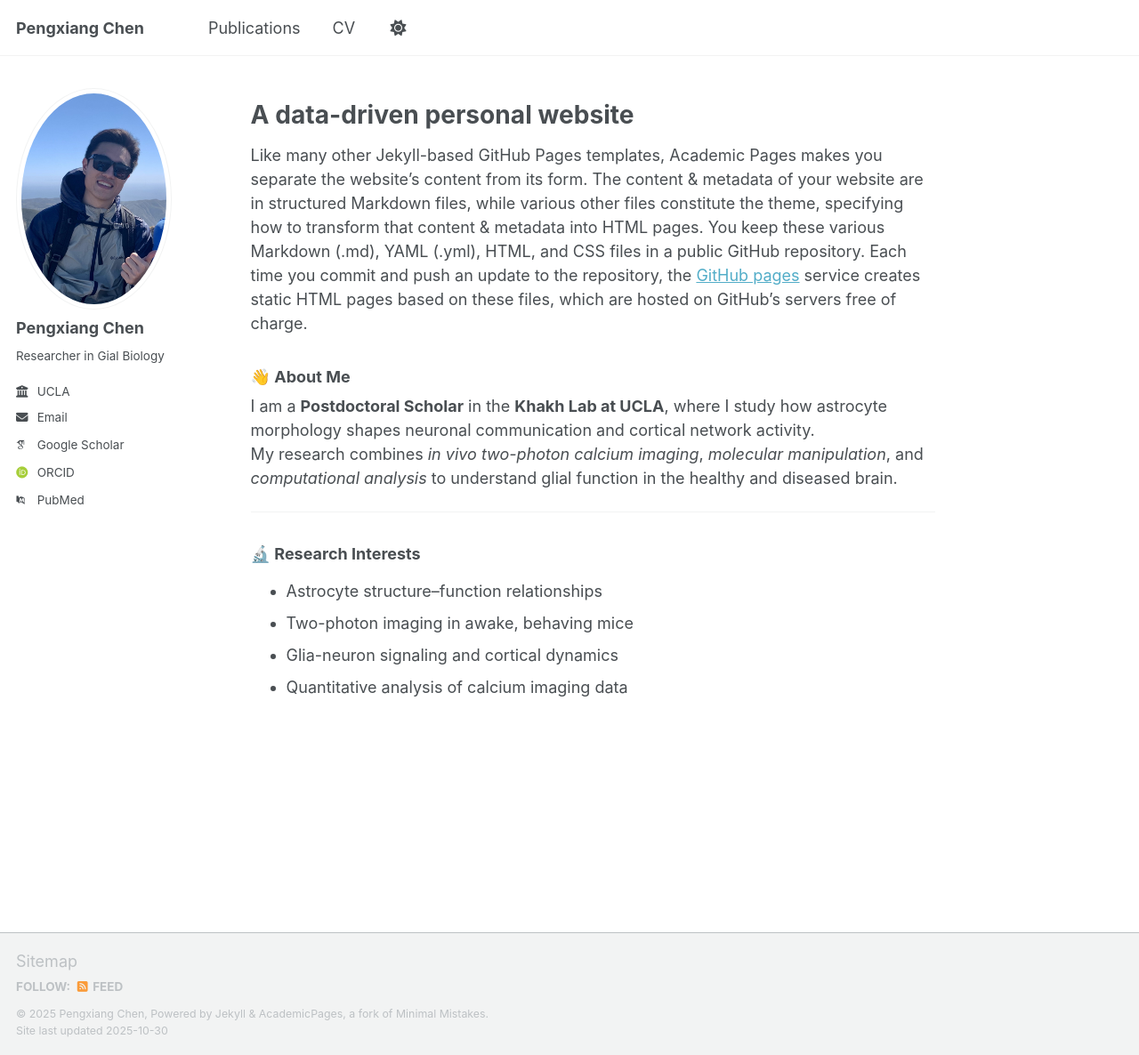
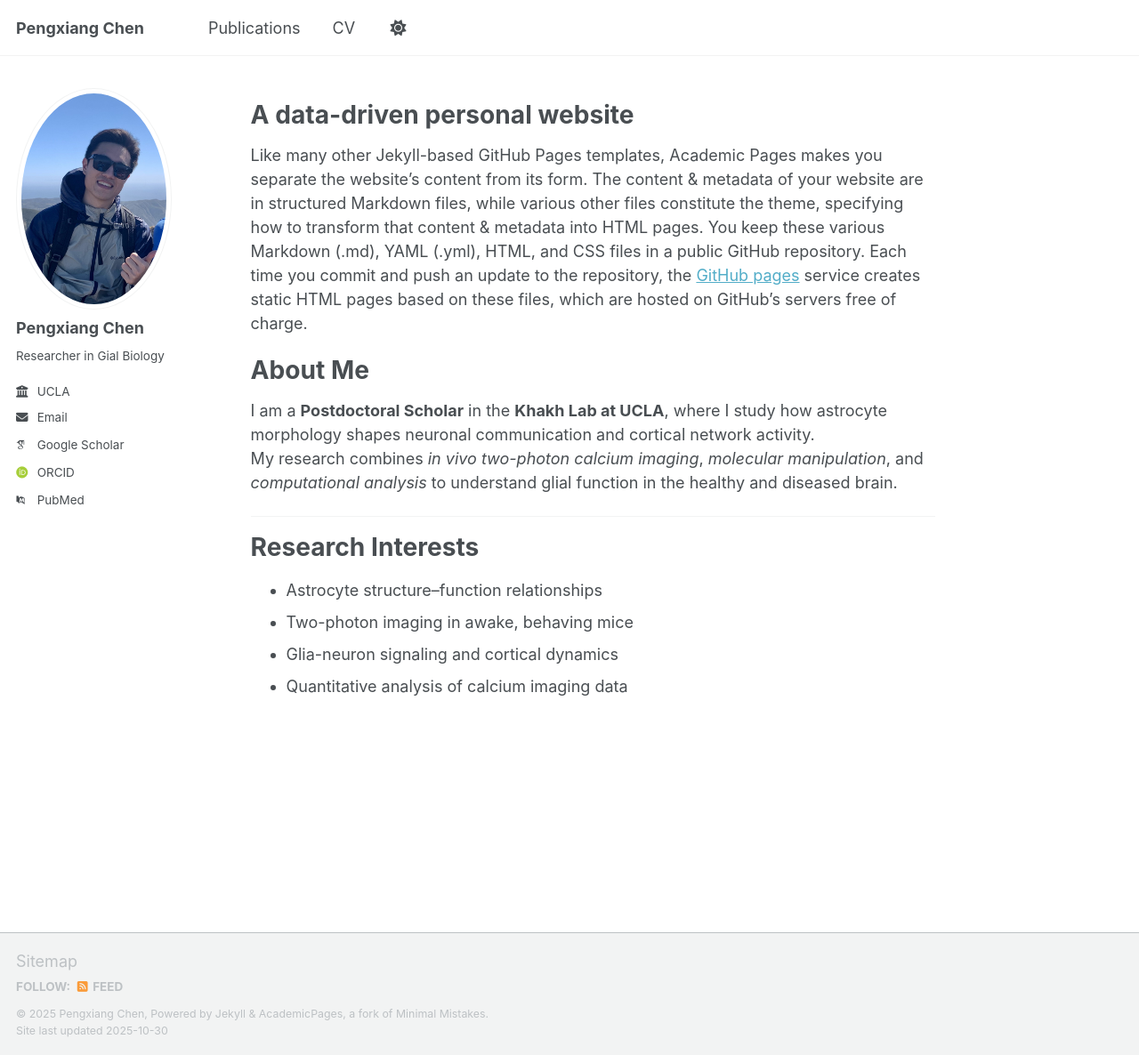
Before and after one commit to bluesea405/pxchen, a Jekyll site: the page built from _pages/about.md, in a window 1280 px wide and 1186 px high. Shown: the whole window at 89% size. Built offline with Jekyll 4.4.1, drawn with Linux system fonts in a browser that asks for light colours; some web fonts are replaced; a script that is not in the unit is left out.

```diff
--- a/_pages/about.md
+++ b/_pages/about.md
@@ -14,13 +14,13 @@ Like many other Jekyll-based GitHub Pages templates, Academic Pages makes you se
 
 
 
-### 👋 About Me
+# About Me
 I am a **Postdoctoral Scholar** in the **Khakh Lab at UCLA**, where I study how astrocyte morphology shapes neuronal communication and cortical network activity.
 My research combines *in vivo two-photon calcium imaging*, *molecular manipulation*, and *computational analysis* to understand glial function in the healthy and diseased brain.
 
 ---
 
-### 🔬 Research Interests
+# Research Interests
 - Astrocyte structure–function relationships
 - Two-photon imaging in awake, behaving mice
 - Glia-neuron signaling and cortical dynamics
```
